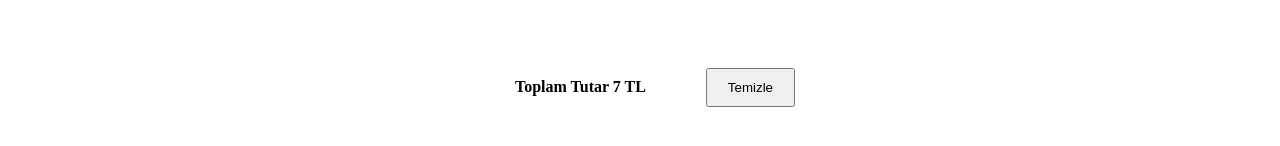
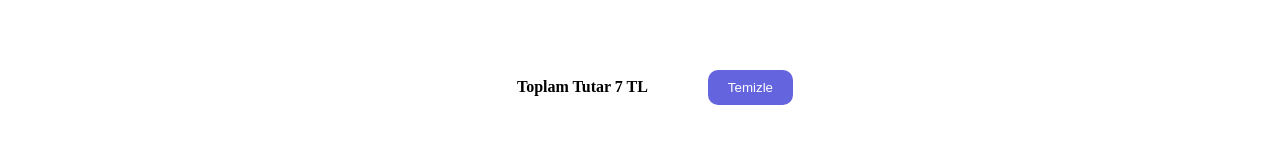
Before and after one commit to ekinkarakoc/redux_kurs_projem, a React (Vite) app: page / in a window 1280 px wide. Shown: the part 1657-1803 px from the top of the page. Built offline with nearby package versions, Linux system fonts and the light colour scheme.

Commit message:
redux-increase

```diff
--- a/src/App.css
+++ b/src/App.css
@@ -25,6 +25,13 @@
 
 .title-price{
     margin-bottom: 20px;
+}
+
+.clear-button{
+    background-color: rgb(100, 100, 223);
+    border: none;
+    border-radius: 10px;
+    color: white;
 }
 
 .button{
--- a/src/components/CourseItem.jsx
+++ b/src/components/CourseItem.jsx
@@ -1,9 +1,13 @@
 import "../App.css";
 import ArrowDropUpIcon from "@mui/icons-material/ArrowDropUp";
 import ArrowDropDownIcon from "@mui/icons-material/ArrowDropDown";
+import { useDispatch } from "react-redux";
+import { removeItem } from "../control/cardSlice";
 
 const CourseItem = (props) => {
   const { title, id, quantity, img, price } = props;
+
+  const dispatch = useDispatch();
   return (
     <>
       <div className="card-div">
@@ -21,7 +25,14 @@ const CourseItem = (props) => {
             <button className="button">
               <ArrowDropDownIcon />
             </button>
-            <button className="delete-button">sil</button>
+            <button
+              className="delete-button"
+              onClick={() => {
+                dispatch(removeItem(id));
+              }}
+            >
+              sil
+            </button>
           </div>
         </div>
       </div>
--- a/src/components/CourseList.jsx
+++ b/src/components/CourseList.jsx
@@ -1,10 +1,16 @@
-import { useSelector } from "react-redux";
+import { useSelector, useDispatch } from "react-redux";
 import CourseItem from "./CourseItem";
+import { clearCard } from "../control/cardSlice";
 
 const CourseList = () => {
   const { quantity, cardItems, totalPrice } = useSelector(
     (store) => store.card
   );
+
+  console.log(useSelector((store) => store.card));
+
+  const dispatch = useDispatch();
+
   return (
     <>
       {quantity < 1 ? (
@@ -41,7 +47,14 @@ const CourseList = () => {
                   Toplam Tutar <span>{totalPrice} TL</span>
                 </h4>
               </div>
-              <button>Temizle</button>
+              <button
+                className="clear-button"
+                onClick={() => {
+                  dispatch(clearCard());
+                }}
+              >
+                Temizle
+              </button>
             </div>
           </footer>
         </section>
--- a/src/control/cardSlice.js
+++ b/src/control/cardSlice.js
@@ -10,6 +10,19 @@ const initialState = {
 const cardSlice = createSlice({
   name: "card",
   initialState,
+  reducers: {
+    clearCard: (state) => {
+      state.cardItems = [];
+    },
+    removeItem: (state, action) => {
+      console.log(action);
+      state.cardItems = state.cardItems.filter(
+        (item) => item.id !== action.payload
+      );
+    },
+  },
 });
 
+export const { clearCard, removeItem } = cardSlice.actions;
+
 export default cardSlice.reducer;
```
